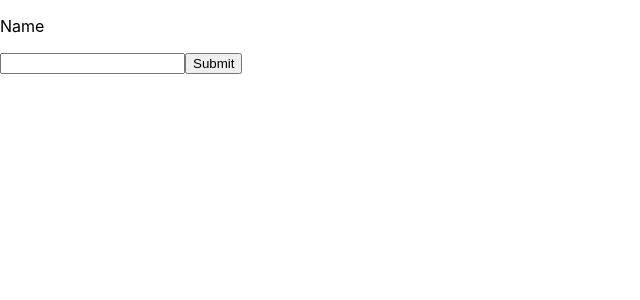
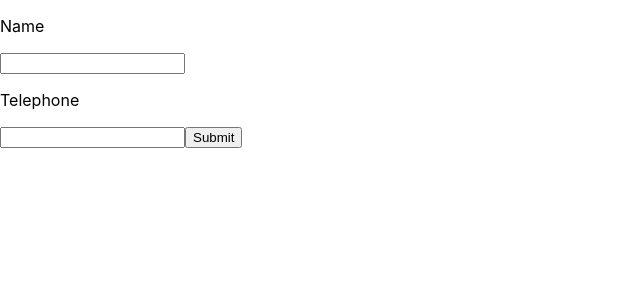
Before and after one commit to devromarc/goit-react-hw-02-phonebook, a React (Create React App) app: page / in a window 1280 px wide. Shown: the top 300 px of the page, without its empty margins (0-640 px from the left). Built offline with nearby package versions, Linux system fonts and the light colour scheme.

Commit message:
Step 2 Done

```diff
--- a/src/components/App.jsx
+++ b/src/components/App.jsx
@@ -4,25 +4,37 @@
   state = {
     contacts: [],
     name: '',
+    number: '',
   };
 
   handleNameChange = e => {
     this.setState({
       name: e.target.value,
     });
-    console.log(this.state.name);
+    // console.log(this.state.name);
+  };
+
+  handleNumberChange = e => {
+    this.setState({
+      number: e.target.value,
+    });
+    // console.log(this.state.name);
   };
 
   handleSubmit = e => {
     e.preventDefault();
     this.setState(prevState => ({
-      contacts: [...prevState.contacts, { name: prevState.name }],
-      name: '', // Clear the input after submission
+      contacts: [
+        ...prevState.contacts,
+        { name: prevState.name, number: prevState.number },
+      ],
+      name: '',
+      number: '',
     }));
   };
 
   render() {
-    const { contacts, name } = this.state;
+    const { contacts, name, number } = this.state;
     return (
       <>
         <div>
@@ -40,6 +52,18 @@
                 onChange={this.handleNameChange}
               />
             </label>
+            <label>
+              <p>Telephone</p>
+              <input
+                type="tel"
+                name="number"
+                pattern="\+?\d{1,4}?[\-.\s]?\(?\d{1,3}?\)?[\-.\s]?\d{1,4}[\-.\s]?\d{1,4}[\-.\s]?\d{1,9}"
+                title="Phone number must be digits and can contain spaces, dashes, parentheses and can start with +"
+                required
+                value={number}
+                onChange={this.handleNumberChange}
+              />
+            </label>
             <button type="submit">Submit</button>
           </form>
         </div>
@@ -47,7 +71,10 @@
         <div>
           <ul>
             {contacts.map((contact, index) => (
-              <li key={index}>{contact.name}</li>
+              <li key={index}>
+                <p>{contact.name}</p>
+                <p>{contact.number}</p>
+              </li>
             ))}
           </ul>
         </div>
```
